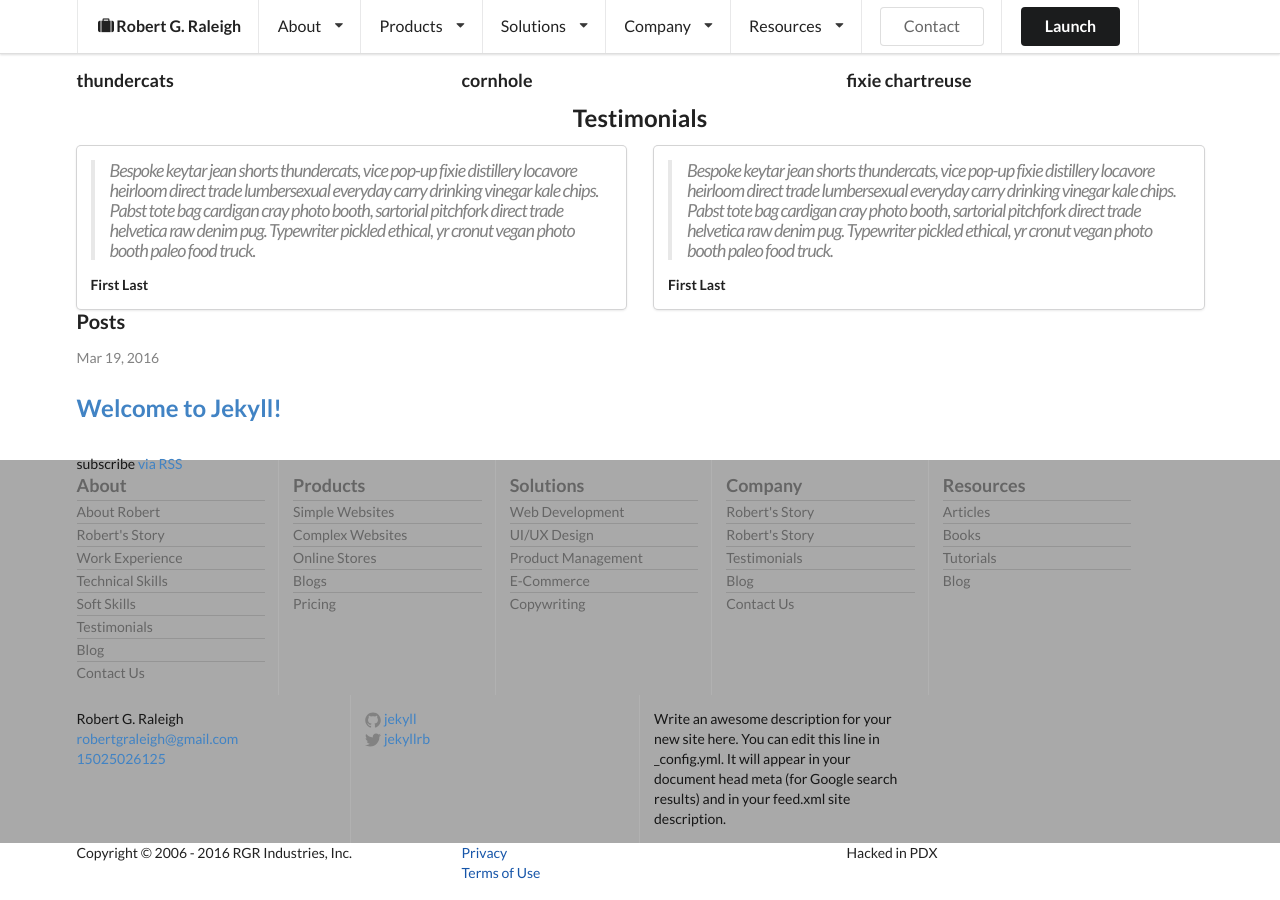
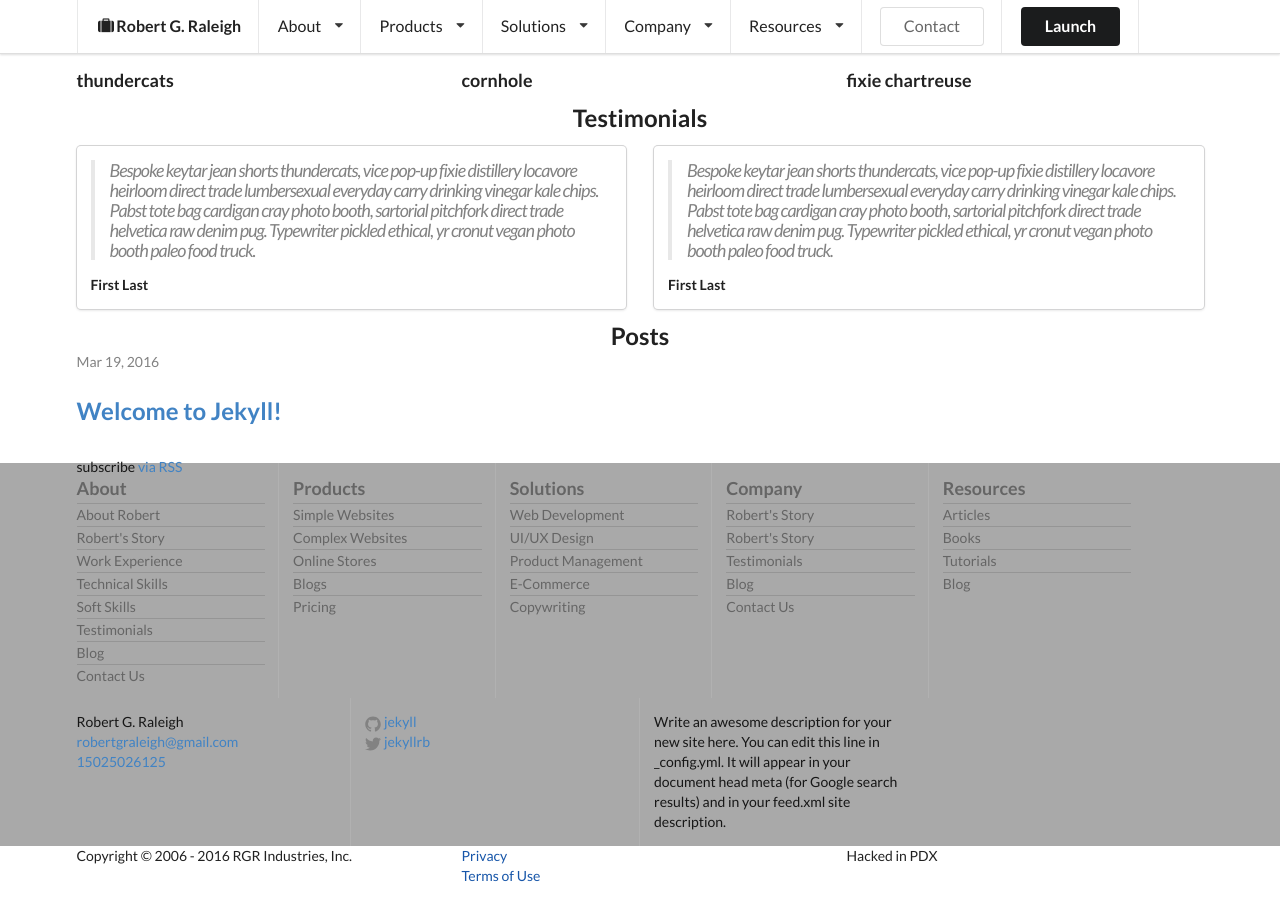
Before and after one commit to robertgraleigh/robertgraleigh.github.io, a Jekyll site: the page built from index.html, in a window 1280 px wide and 900 px high, scrolled down 1750 px. Built offline with Jekyll 4.4.1, drawn with Linux system fonts in a browser that asks for light colours.

Commit message:
updated blog section on homepage

```diff
--- a/index.html
+++ b/index.html
@@ -126,10 +126,17 @@
 </section>
 <!-- close /section -->
 
-<section id="blog" class="">
-	<div class="ui container">
-		<h1 class="page-heading">Posts</h1>
+<!-- open section -->
+<section id="blog" class="ui grid container">
+	<div class="ui sixteen wide center aligned column">
+		<h2 class="ui center aligned heading">Posts</h1>
+	</div>
+	<!-- close /div -->
+</section>
+<!-- close /section -->
 
+<!-- open section -->
+<section id="blog-posts" class="ui container">
 		<ul class="post-list">
 			{% for post in site.posts %}
 			<li>
@@ -141,8 +148,8 @@
 			</li>
 			{% endfor %}
 		</ul>
-
 		<p class="rss-subscribe">subscribe <a href="{{ " /feed.xml " | prepend: site.baseurl }}">via RSS</a>
 		</p>
 	</div>
 </section>
+<!-- close /section -->
```
